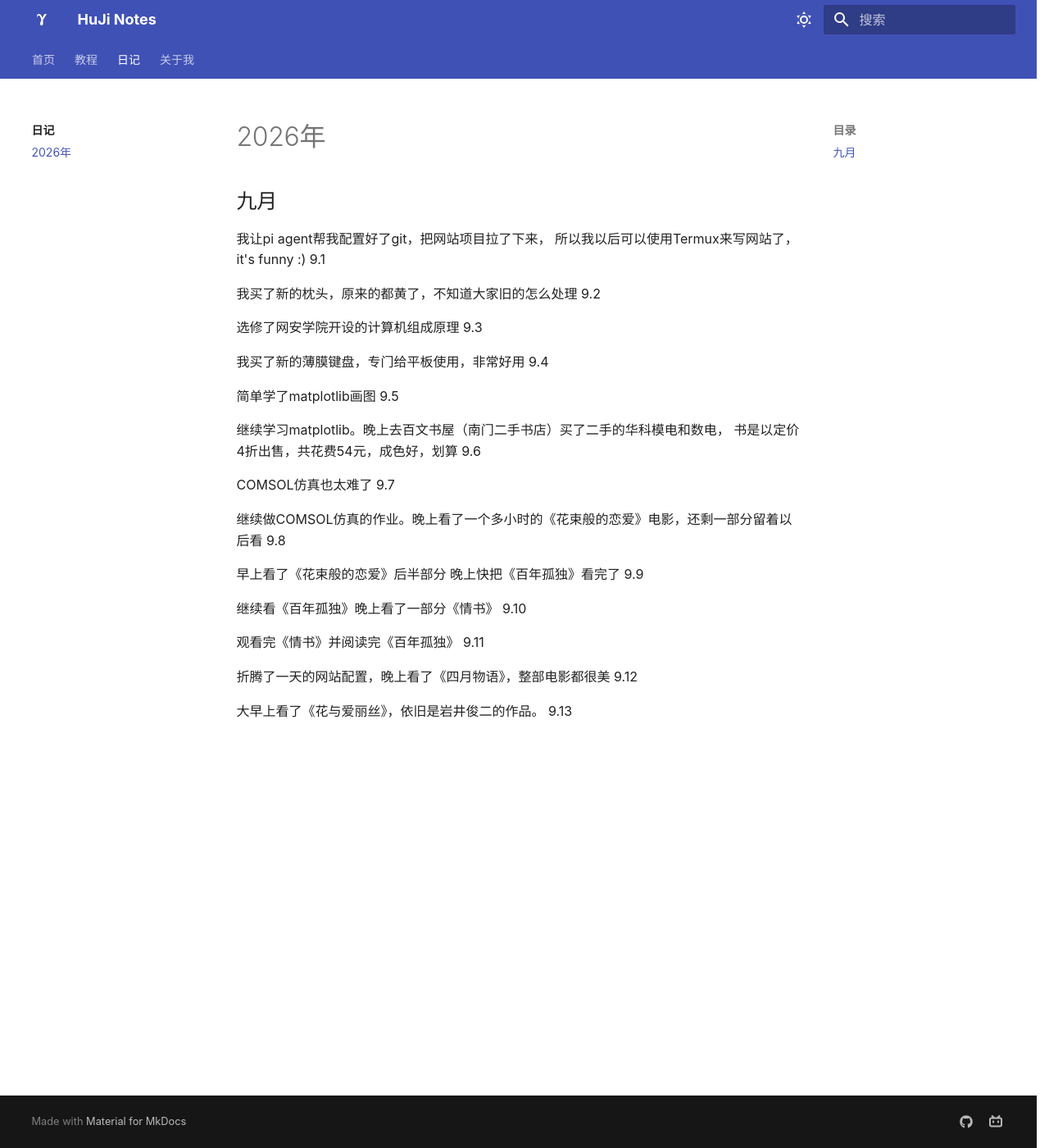
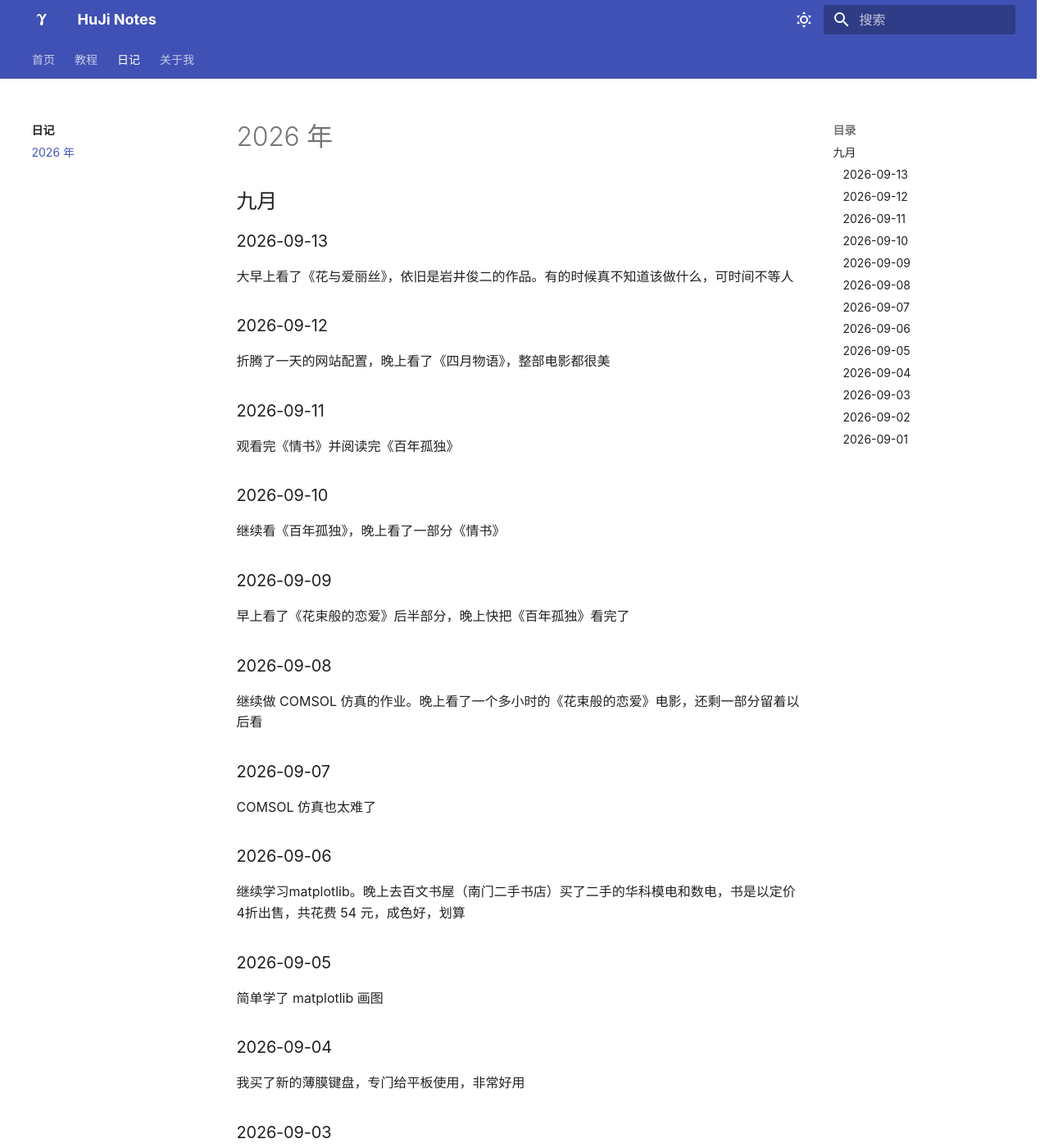
Before and after one commit to Hujiko02/Hujiko02.github.io, an MkDocs documentation site: the page built from docs/diary/2026.md, in a window 1280 px wide and 1400 px high. Shown: the whole window at 82% size. Built offline with MkDocs 1.6.1 and Material for MkDocs 9.7.7, drawn with Linux system fonts in a browser that asks for light colours; some of the changed text lies outside the part shown.

Commit message:
Auto update 2026-09-13 21:23:34

```diff
--- a/docs/diary/2026.md
+++ b/docs/diary/2026.md
@@ -1,31 +1,55 @@
-# 2026年
+# 2026 年
 
 ## 九月
 
-我让pi agent帮我配置好了git，把网站项目拉了下来，
-所以我以后可以使用Termux来写网站了，it's funny :) 9.1
+### 2026-09-13
 
-我买了新的枕头，原来的都黄了，不知道大家旧的怎么处理 9.2
+大早上看了《花与爱丽丝》，依旧是岩井俊二的作品。有的时候真不知道该做什么，可时间不等人
 
-选修了网安学院开设的计算机组成原理 9.3
+### 2026-09-12
 
-我买了新的薄膜键盘，专门给平板使用，非常好用 9.4
+折腾了一天的网站配置，晚上看了《四月物语》，整部电影都很美
 
-简单学了matplotlib画图 9.5
+### 2026-09-11
 
-继续学习matplotlib。晚上去百文书屋（南门二手书店）买了二手的华科模电和数电，
-书是以定价4折出售，共花费54元，成色好，划算 9.6
+观看完《情书》并阅读完《百年孤独》
 
-COMSOL仿真也太难了 9.7
+### 2026-09-10
 
-继续做COMSOL仿真的作业。晚上看了一个多小时的《花束般的恋爱》电影，还剩一部分留着以后看 9.8
+继续看《百年孤独》，晚上看了一部分《情书》
 
-早上看了《花束般的恋爱》后半部分 晚上快把《百年孤独》看完了 9.9
+### 2026-09-09
 
-继续看《百年孤独》晚上看了一部分《情书》 9.10
+早上看了《花束般的恋爱》后半部分，晚上快把《百年孤独》看完了
 
-观看完《情书》并阅读完《百年孤独》 9.11
+### 2026-09-08
 
-折腾了一天的网站配置，晚上看了《四月物语》，整部电影都很美 9.12
+继续做 COMSOL 仿真的作业。晚上看了一个多小时的《花束般的恋爱》电影，还剩一部分留着以后看
 
-大早上看了《花与爱丽丝》，依旧是岩井俊二的作品。 9.13
+### 2026-09-07
+
+COMSOL 仿真也太难了
+
+### 2026-09-06
+
+继续学习matplotlib。晚上去百文书屋（南门二手书店）买了二手的华科模电和数电，书是以定价4折出售，共花费 54 元，成色好，划算
+
+### 2026-09-05
+
+简单学了 matplotlib 画图
+
+### 2026-09-04
+
+我买了新的薄膜键盘，专门给平板使用，非常好用
+
+### 2026-09-03
+
+选修了网安学院开设的计算机组成原理
+
+### 2026-09-02
+
+我买了新的枕头，原来的都黄了，不知道大家旧的怎么处理
+
+### 2026-09-01
+
+我让 pi agent 帮我配置好了 git，把网站项目拉了下来，所以我以后可以使用 Termux 来写网站了，it's funny :)
--- a/docs/me/story.md
+++ b/docs/me/story.md
@@ -1 +1,15 @@
 # 无人问津的故事
+
+> 多年以后，面对起跑线，我会回想起那个被呵斥后最后一次歇斯底里奔跑的遥远的下午。
+
+“醇能发生什么反应？！”面前的人正在向我提问，比起提问，那气势汹汹的样子更像是审问。
+
+我支支吾吾答道：“取代。”
+
+“还有呢？！”
+
+我没再回答，因为我确实不知道，更因为我怕了，若是审问我全招了，但问的问题我真不懂，我惶恐得看着
+对方，希望她别再问了。她却彻底怒了，她的言语像泥石流冲击我的耳膜，像飓风席卷我的大脑。教室里异常
+安静，我确定我吸引了所有人都目光，那感觉真是太糟了。
+
+未完待续。。。
```
